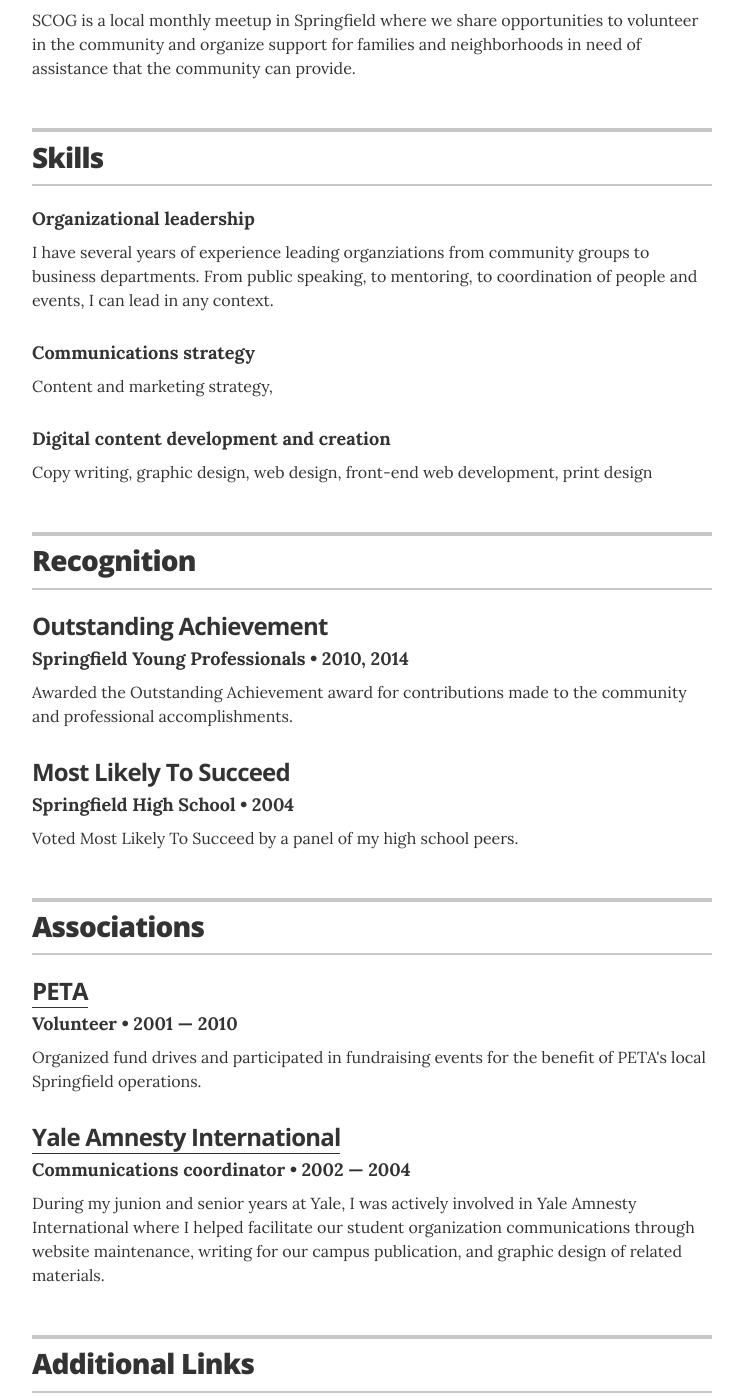
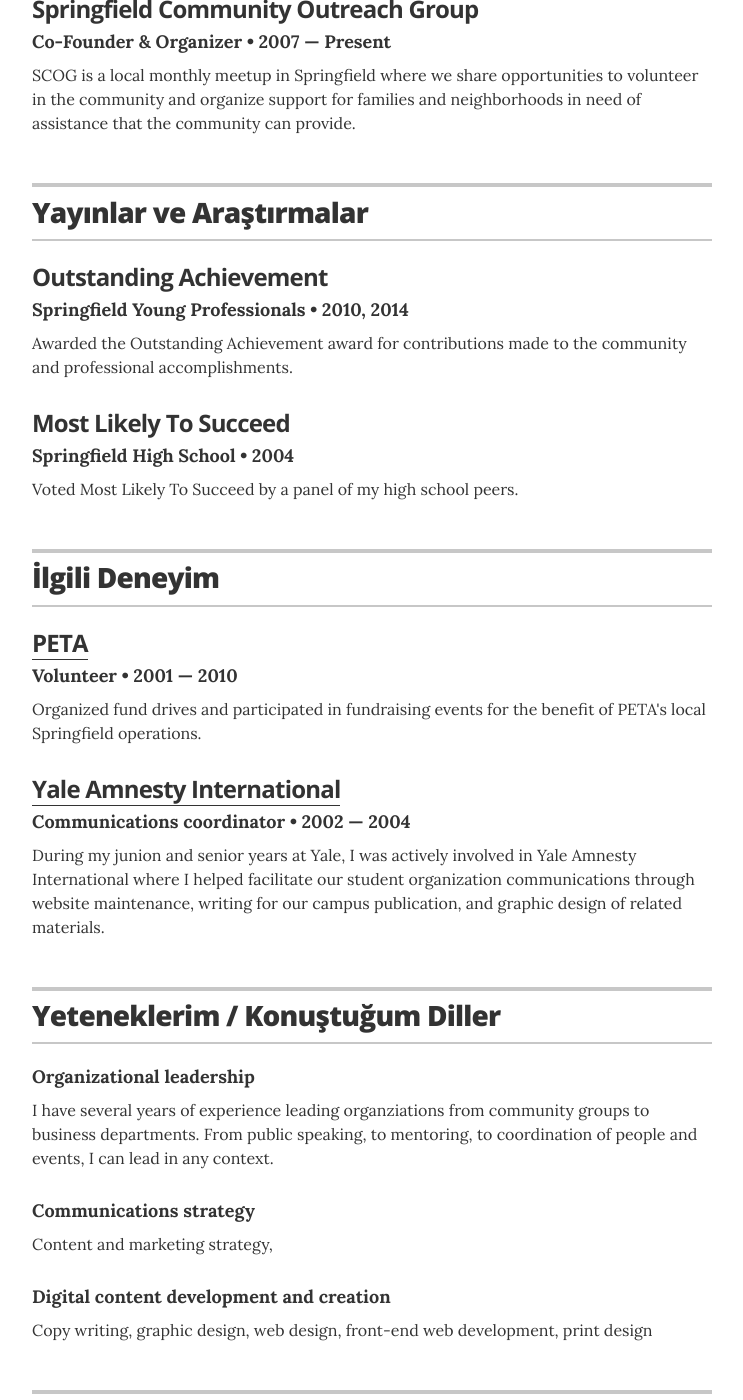
Before and after one commit to dcanata/dcanata.github.io, a Jekyll site: the page built from index.html, in a window 1280 px wide and 1400 px high, scrolled down 1936 px. Shown: the whole window, without its empty margins (268-1011 px from the left). Built offline with Jekyll 4.4.1, drawn with Linux system fonts in a browser that asks for light colours; some of the changed text lies outside the part shown.

Commit message:
Update resume.html

```diff
--- a/_layouts/resume.html
+++ b/_layouts/resume.html
@@ -40,9 +40,9 @@
         </div>
 
         {% if site.resume_looking_for_work == 'yes' %}
-        <a href="mailto:{{ site.resume_contact_email }}" class="contact-button no-print" itemprop="email">Contact me</a>
+        <a href="mailto:{{ site.resume_contact_email }}" class="contact-button no-print" itemprop="email">Benimle iletişime geçin</a>
         {% elsif site.resume_looking_for_work == 'no' %}
-        <a class="contact-button not-looking no-print">I'm not looking for work right now.</a>
+        <a class="contact-button not-looking no-print">Şu an iş arayışı içerisinde değilim.</a>
         {% else %}
         {% endif %}
 
@@ -117,30 +117,13 @@
       <!-- end Projects -->
       {% endif %}
 
-      {% if site.resume_section_skills %}
-      <!-- begin Skills -->
-      <section class="content-section">
-
-        <header class="section-header">
-          <h2>Skills</h2>
-        </header>
-        {% for skill in site.data.skills %}
-        <div class="resume-item">
-          <h4 class="resume-item-details">{{ skill.skill }}</h4>
-          <p class="resume-item-copy">{{ skill.description }}</p>
-        </div>
-        {% endfor %}
-
-      </section>
-      <!-- end Skills -->
-      {% endif %}
 
       {% if site.resume_section_recognition %}
       <!-- begin Recognition -->
       <section class="content-section">
 
         <header class="section-header">
-          <h2>Recognition</h2>
+          <h2>Yayınlar ve Araştırmalar</h2>
         </header>
 
         {% for recognition in site.data.recognitions %}
@@ -160,7 +143,7 @@
       <section class="content-section">
 
         <header class="section-header">
-          <h2>Associations</h2>
+          <h2>İlgili Deneyim</h2>
         </header>
 
         {% for association in site.data.associations %}
@@ -195,12 +178,30 @@
       <!-- end Interests -->
       {% endif %}
 
+      {% if site.resume_section_skills %}
+      <!-- begin Skills -->
+      <section class="content-section">
+
+        <header class="section-header">
+          <h2>Yeteneklerim / Konuştuğum Diller</h2>
+        </header>
+        {% for skill in site.data.skills %}
+        <div class="resume-item">
+          <h4 class="resume-item-details">{{ skill.skill }}</h4>
+          <p class="resume-item-copy">{{ skill.description }}</p>
+        </div>
+        {% endfor %}
+
+      </section>
+      <!-- end Skills -->
+      {% endif %}
+
       {% if site.resume_section_links %}
       <!-- begin Links -->
       <section class="content-section">
 
         <header class="section-header">
-          <h2>Additional Links</h2>
+          <h2>Referanslarım</h2>
         </header>
 
         <div class="resume-item">
@@ -232,8 +233,7 @@
       {% endif %}
 
       <footer class="page-footer">
-        <p class="footer-line">Made by <a href="http://twitter.com/jglovier">@jglovier</a>. Fork me on <a href="https://github.com/jglovier/resume-template">GitHub</a>.</p>
-        <p class="footer-line">If this is your live resume, you can modify or remove this part. ;-)</p>
+        <p class="footer-line">Dilara Canata - 2019</p>
       </footer>
 
     </div>
```
Also changed, not shown: other parts of _layouts/resume.html (+4 -4 lines).
